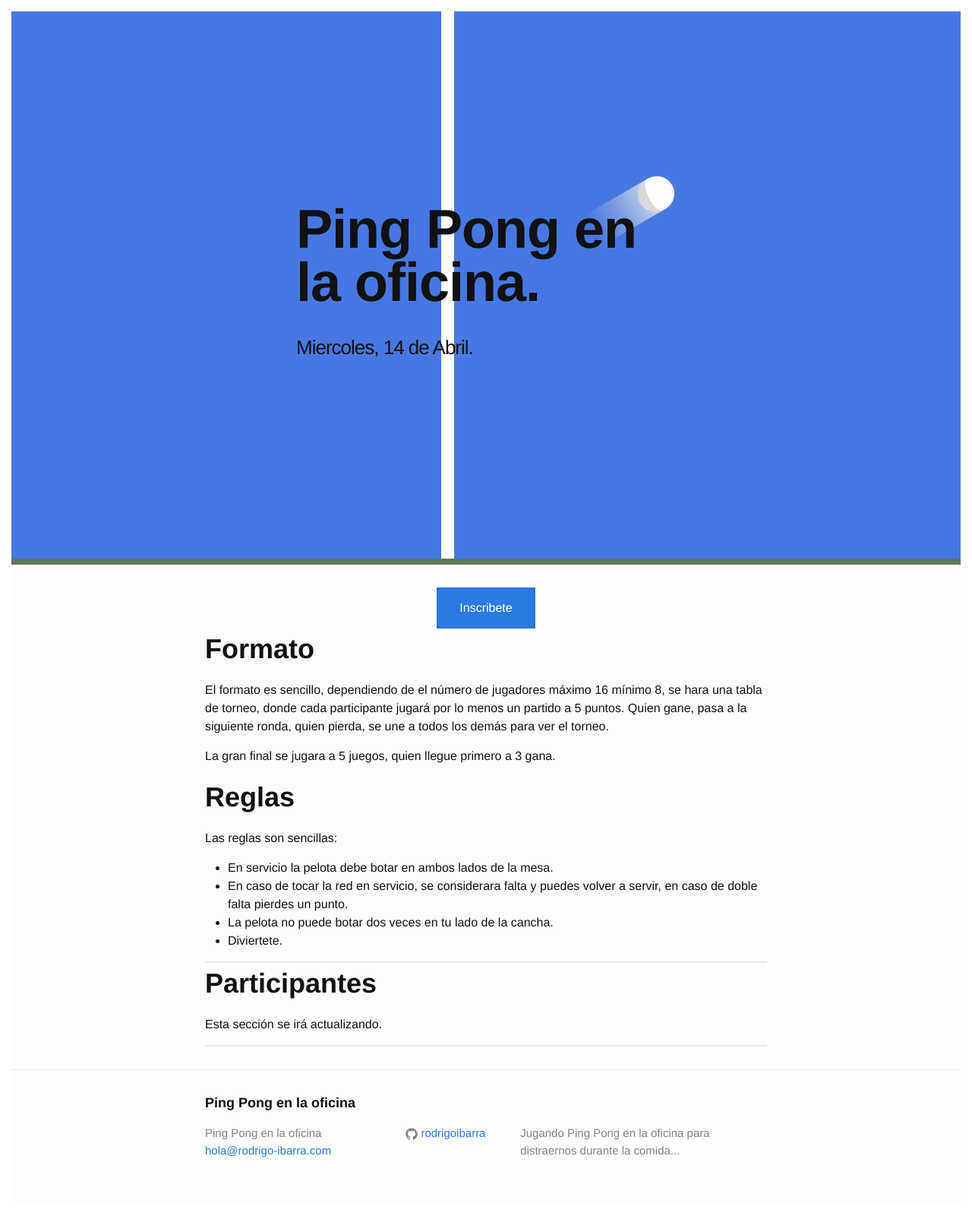
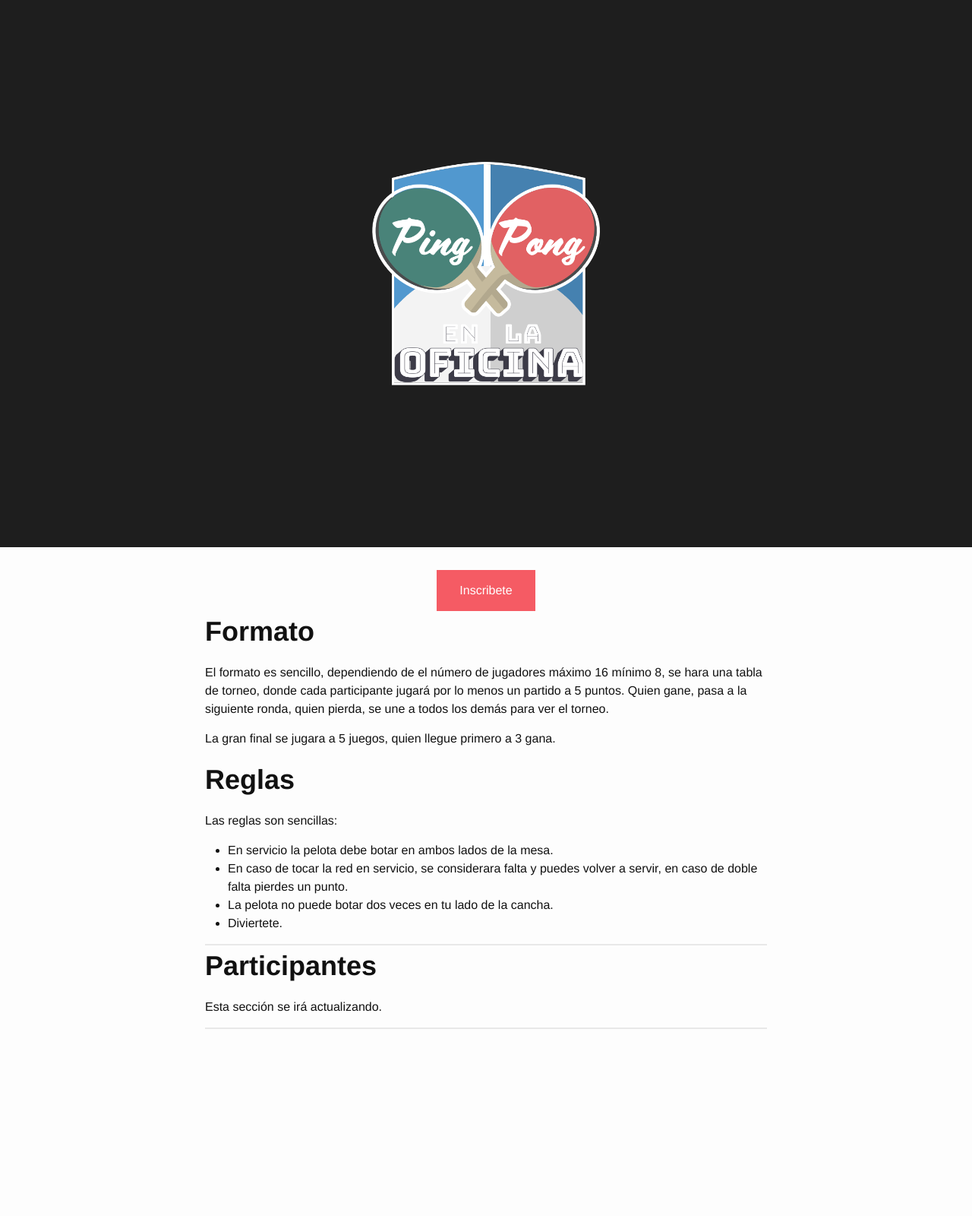
Before and after one commit to PrepaenLinea/PingPong, a Jekyll site: the page built from index.html, in a window 1280 px wide. Shown: the whole page at 76% size. Built offline with Jekyll 4.4.1, drawn with Linux system fonts in a browser that asks for light colours; after the commit the page ends 1384 px from its top, so only the background shows below that.

Commit message:
modificaciones de estilo y nuevo icono

```diff
--- a/_includes/header.html
+++ b/_includes/header.html
@@ -1,4 +1,5 @@
 <header class="site-header">
-  <h1 class="site-title">Ping Pong en la oficina.  <span class="site-sub-title"><time datetime='2017-4-14'>Miercoles, 14 de Abril.</time></span></h1>
+
+  <img class="tournament-crest" src="images/Group.png" alt="Ping Pong en la Oficina.">
 
 </header>
--- a/_layouts/default.html
+++ b/_layouts/default.html
@@ -13,7 +13,7 @@
       </div>
     </div>
 
-    {% include footer.html %}
+
 
   </body>
 
--- a/_sass/_base.scss
+++ b/_sass/_base.scss
@@ -23,7 +23,6 @@ body {
     -o-font-feature-settings: "kern" 1;
     font-feature-settings: "kern" 1;
     font-kerning: normal;
-    border:15px solid white;
 }
 
 
--- a/_sass/_layout.scss
+++ b/_sass/_layout.scss
@@ -2,42 +2,20 @@
  * Site header
  */
 .site-header {
-    border-bottom: 8px solid #607758;
     min-height: 56px;
+    background:#1E1E1E;
     height: 80vh;
-    background-image: url(../images/bg-blue-table.png);
     display: flex;
     align-items: center;
     justify-content: center;
     flex-direction: column;
-
     // Positioning context for the mobile navigation icon
     position: relative;
 }
 
-.site-title {
-    max-width: 500px;
-    font-size: 72px;
-    font-weight: 800;
-    line-height: 70px;
-    letter-spacing: -1px;
-    padding: 30px;
-    padding-top:80px;
-    padding-bottom:15px;
-    color:$text-color;
-    background-image: url(../images/ball.png);
-    background-repeat: no-repeat;
-    background-position: top right;
-}
-.site-sub-title{
-  font-size: 26px;
-  font-weight: 300;
-  line-height: 56px;
-  letter-spacing: -1px;
-  margin-bottom: 50px;
-  padding: 0;
-  display:inline-block;
-  color:$text-color;
+.tournament-crest{
+    max-width: 300px;
+
 }
 
 .site-nav {
--- a/css/main.scss
+++ b/css/main.scss
@@ -16,7 +16,7 @@ $spacing-unit:     30px;
 
 $text-color:       #111;
 $background-color: #fdfdfd;
-$brand-color:      #2a7ae2;
+$brand-color:      #F55B64;
 
 $grey-color:       #828282;
 $grey-color-light: lighten($grey-color, 40%);
```
Also changed, not shown: images/Group.png (added), images/ball.png.
